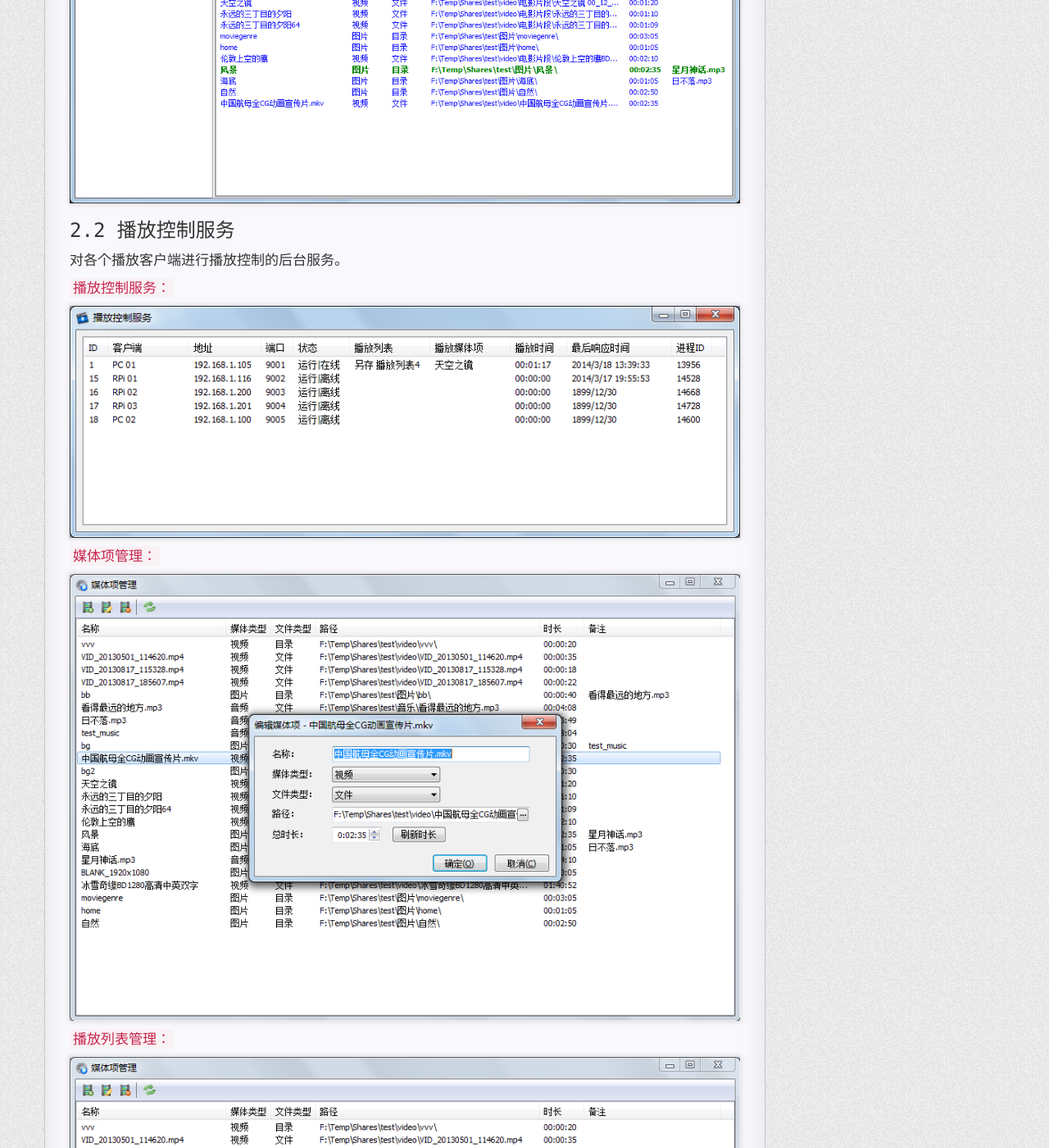
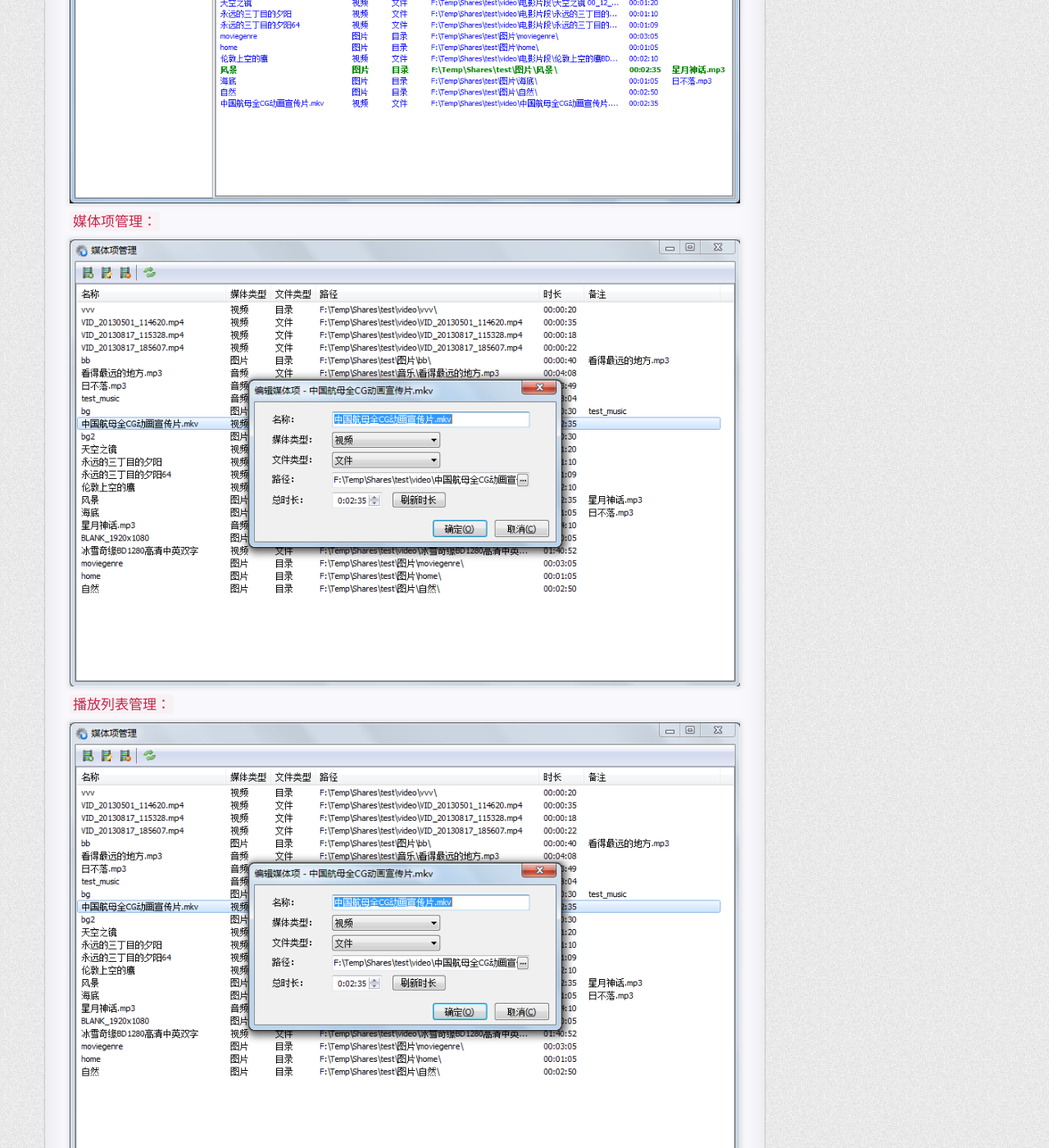
Before and after one commit to fxrj/fxrj.github.io, a Jekyll site: the page built from _posts/2014-03-29-media-display-system.md, in a window 1280 px wide and 1400 px high, scrolled down 1990 px. Shown: the whole window at 82% size. Built offline with Jekyll 4.4.1, drawn with Linux system fonts in a browser that asks for light colours; nearby versions of some CDN libraries; comment, search, counter and statistics services are not loaded; a style sheet for code colours, icons or effects is not loaded; some of the changed lines change nothing that is shown.

Commit message:
Update 2014-03-29-media-display-system.md

```diff
--- a/_posts/2014-03-29-media-display-system.md
+++ b/_posts/2014-03-29-media-display-system.md
@@ -31,6 +31,18 @@ categories: 多媒体
 `播放配置程序:`
 ![多媒体展示系统 播放配置程序][MediaDisplaySys-3]
 
+`媒体项管理：`
+
+![媒体项管理][MediaDisplaySys-3-1]
+
+`播放列表管理：`
+
+![播放列表管理][MediaDisplaySys-3-1]
+
+`编辑播放列表：`
+
+![编辑播放列表][MediaDisplaySys-3-1]
+
 ### 2.2 播放控制服务
 
 对各个播放客户端进行播放控制的后台服务。
@@ -38,18 +50,6 @@ categories: 多媒体
 `播放控制服务：`
 
 ![多媒体展示系统 播放控制服务][MediaDisplaySys-4]
-
-`媒体项管理：`
-
-![媒体项管理][MediaDisplaySys-4-1]
-
-`播放列表管理：`
-
-![播放列表管理][MediaDisplaySys-4-1]
-
-`编辑播放列表：`
-
-![编辑播放列表][MediaDisplaySys-4-1]
 
 ### 2.3 播放同步服务
 
@@ -76,9 +76,9 @@ categories: 多媒体
 [MediaDisplaySys-1]: {{"/飞翔多媒体展示系统-SystemArchitecture.png" | prepend: site.imgrepo }}
 [MediaDisplaySys-2]: {{"/飞翔多媒体展示系统-运行图.png" | prepend: site.imgrepo }}
 [MediaDisplaySys-3]: {{"/飞翔多媒体展示系统-PlayConfig_Main.png" | prepend: site.imgrepo }}
+[MediaDisplaySys-3-1]: {{"/飞翔多媒体展示系统-PlayConfig_MediaManager.png" | prepend: site.imgrepo }}
+[MediaDisplaySys-3-2]: {{"/飞翔多媒体展示系统-PlayConfig_PlaylistManager.png" | prepend: site.imgrepo }}
+[MediaDisplaySys-3-3]: {{"/飞翔多媒体展示系统-PlayConfig_PlaylistDetail.png" | prepend: site.imgrepo }}
 [MediaDisplaySys-4]: {{"/飞翔多媒体展示系统-PlayCtrlSrv_Main.png" | prepend: site.imgrepo }}
-[MediaDisplaySys-4-1]: {{"/飞翔多媒体展示系统-PlayConfig_MediaManager.png" | prepend: site.imgrepo }}
-[MediaDisplaySys-4-2]: {{"/飞翔多媒体展示系统-PlayConfig_PlaylistManager.png" | prepend: site.imgrepo }}
-[MediaDisplaySys-4-3]: {{"/飞翔多媒体展示系统-PlayConfig_PlaylistDetail.png" | prepend: site.imgrepo }}
 [MediaDisplaySys-5]: {{"/飞翔多媒体展示系统-PlaySyncSrv_Main.png" | prepend: site.imgrepo }}
 [MediaDisplaySys-6]: {{"/飞翔多媒体展示系统-RPi_Client.jpg" | prepend: site.imgrepo }}
```
